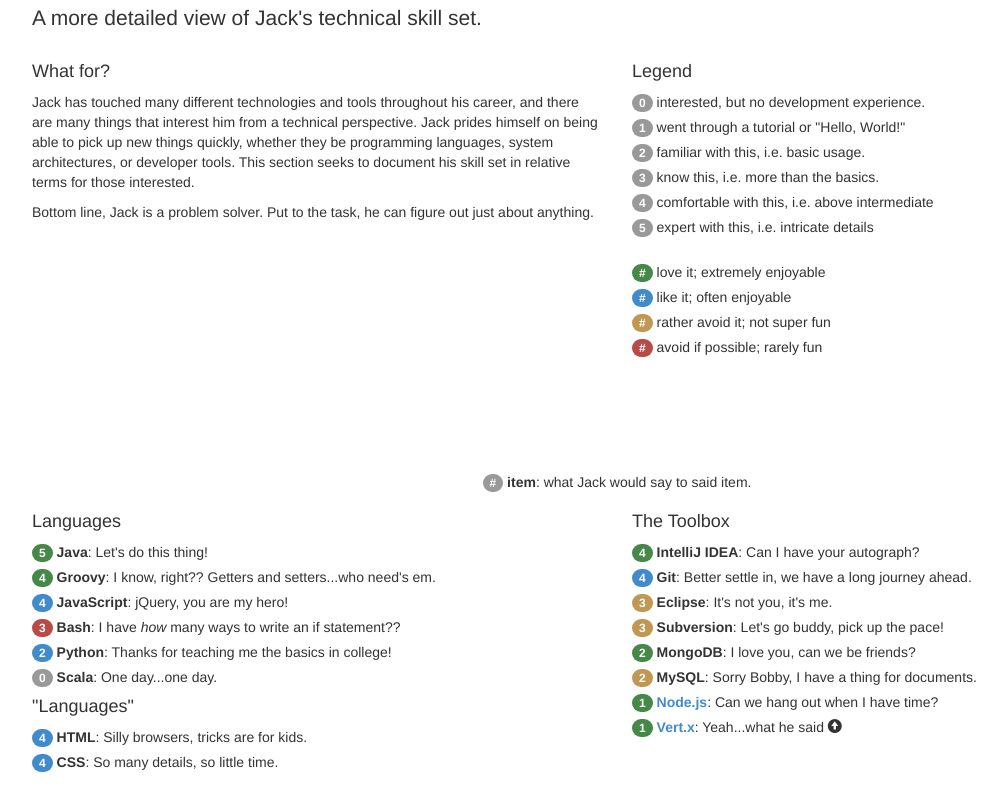
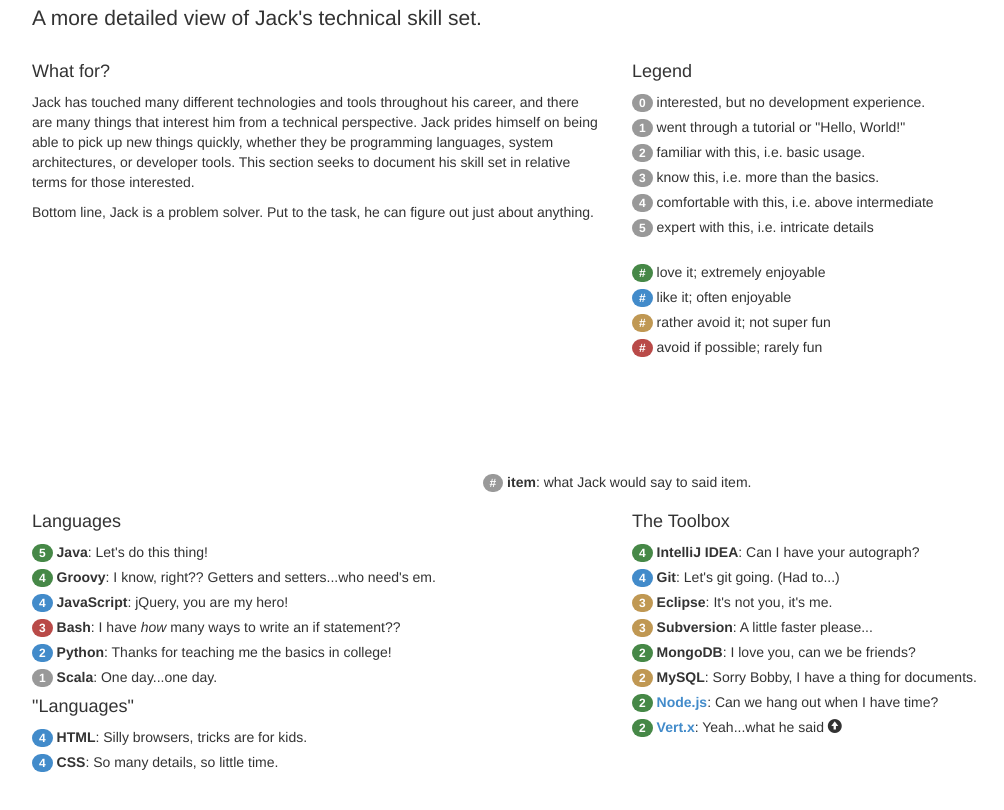
Before and after one commit to jdivy/homepage, a plain HTML site: page web/index.html in a window 1280 px wide. Shown: the part 2857-3667 px from the top of the page, without its empty margins (23-1027 px from the left). Drawn offline with Linux system fonts and the light colour scheme; a script that the page names is missing.

Commit message:
Updating for ADG.

```diff
--- a/web/index.html
+++ b/web/index.html
@@ -28,6 +28,11 @@
     </script>
 </head>
 <body data-spy="scroll" data-target="#myNavbar">
+<!--
+Hi! You must be interested in my source for some reason...
+Well, while you're here looking around, just know that I'm a firm believer in standing on the shoulders of giants, and
+here Bootstrap is the giant.
+-->
 <div class="navbar-wrapper">
     <a id="top" class="slide"></a>
     <div class="container">
@@ -65,8 +70,7 @@
     </div>
 </div>
 
-<!-- Carousel
-    ================================================== -->
+<!-- Carousel ================================================== -->
 <div id="myCarousel" data-interval="8000" class="carousel slide">
     <div class="carousel-inner">
         <div class="item active">
@@ -279,7 +283,7 @@
 
         <p><span class="badge background-blue">2</span> <strong>Python</strong>: Thanks for teaching me the basics in college!</p>
 
-        <p><span class="badge">0</span> <strong>Scala</strong>: One day...one day.</p>
+        <p><span class="badge">1</span> <strong>Scala</strong>: One day...one day.</p>
 
         <h4>"Languages"</h4>
         <p><span class="badge background-blue">4</span> <strong>HTML</strong>: Silly browsers, tricks are for kids.</p>
@@ -290,20 +294,20 @@
 
         <p><span class="badge background-green">4</span> <strong>IntelliJ IDEA</strong>: Can I have your autograph?</p>
 
-        <p><span class="badge background-blue">4</span> <strong>Git</strong>: Better settle in, we have a long journey ahead.</p>
+        <p><span class="badge background-blue">4</span> <strong>Git</strong>: Let's git going. (Had to...)</p>
 
         <p><span class="badge background-yellow">3</span> <strong>Eclipse</strong>: It's not you, it's me.</p>
 
-        <p><span class="badge background-yellow">3</span> <strong>Subversion</strong>: Let's go buddy, pick up the pace!</p>
+        <p><span class="badge background-yellow">3</span> <strong>Subversion</strong>: A little faster please...</p>
 
         <p><span class="badge background-green">2</span> <strong>MongoDB</strong>: I love you, can we be friends?</p>
 
         <p><span class="badge background-yellow">2</span> <strong>MySQL</strong>: Sorry Bobby, I have a thing for documents.</p>
 
-        <p><span class="badge background-green">1</span> <strong><a href="http://nodejs.org/">Node.js</a></strong>: Can we hang out
+        <p><span class="badge background-green">2</span> <strong><a href="http://nodejs.org/">Node.js</a></strong>: Can we hang out
             when I have time?</p>
 
-        <p><span class="badge background-green">1</span> <strong><a href="http://vertx.io/">Vert.x</a></strong>: Yeah...what he said
+        <p><span class="badge background-green">2</span> <strong><a href="http://vertx.io/">Vert.x</a></strong>: Yeah...what he said
             <span class="glyphicon glyphicon-circle-arrow-up"></span></p>
     </div>
 
```
